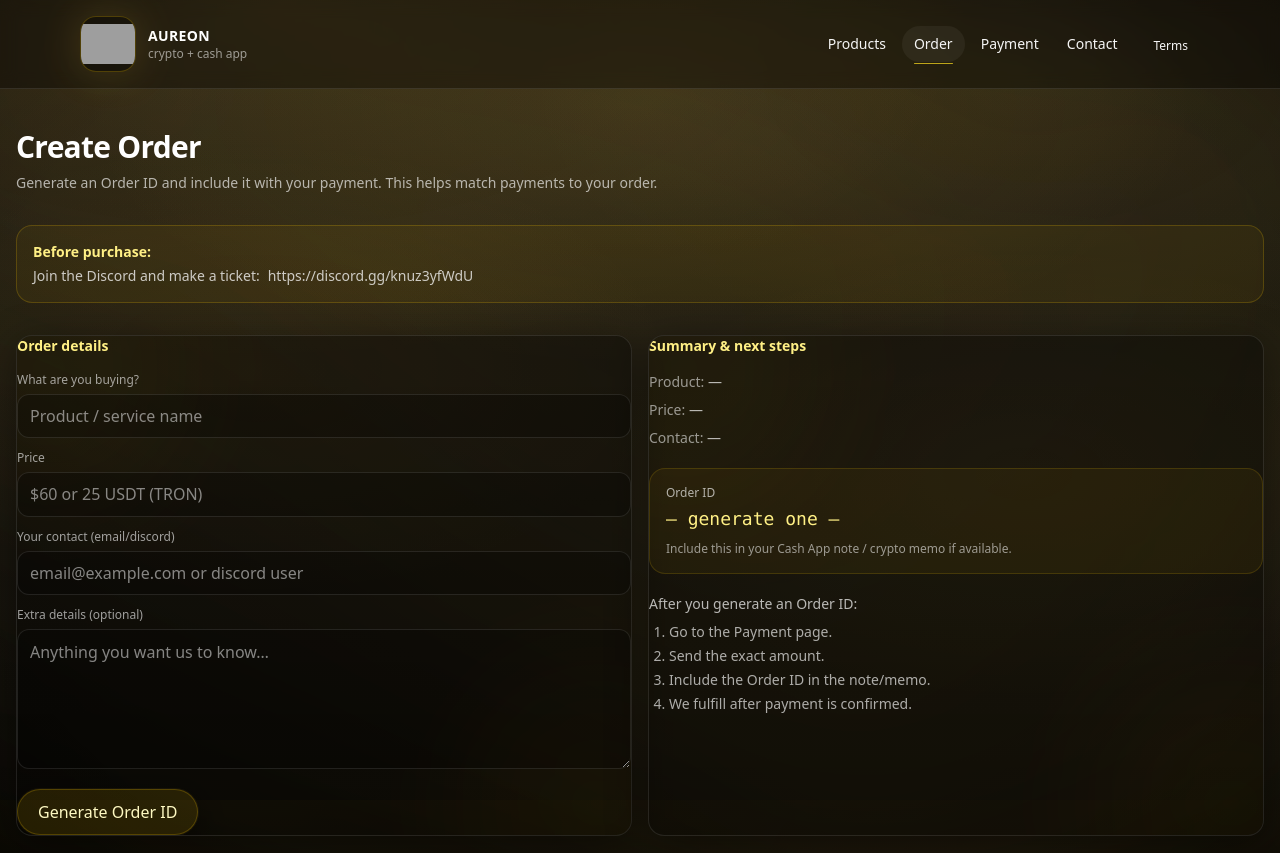
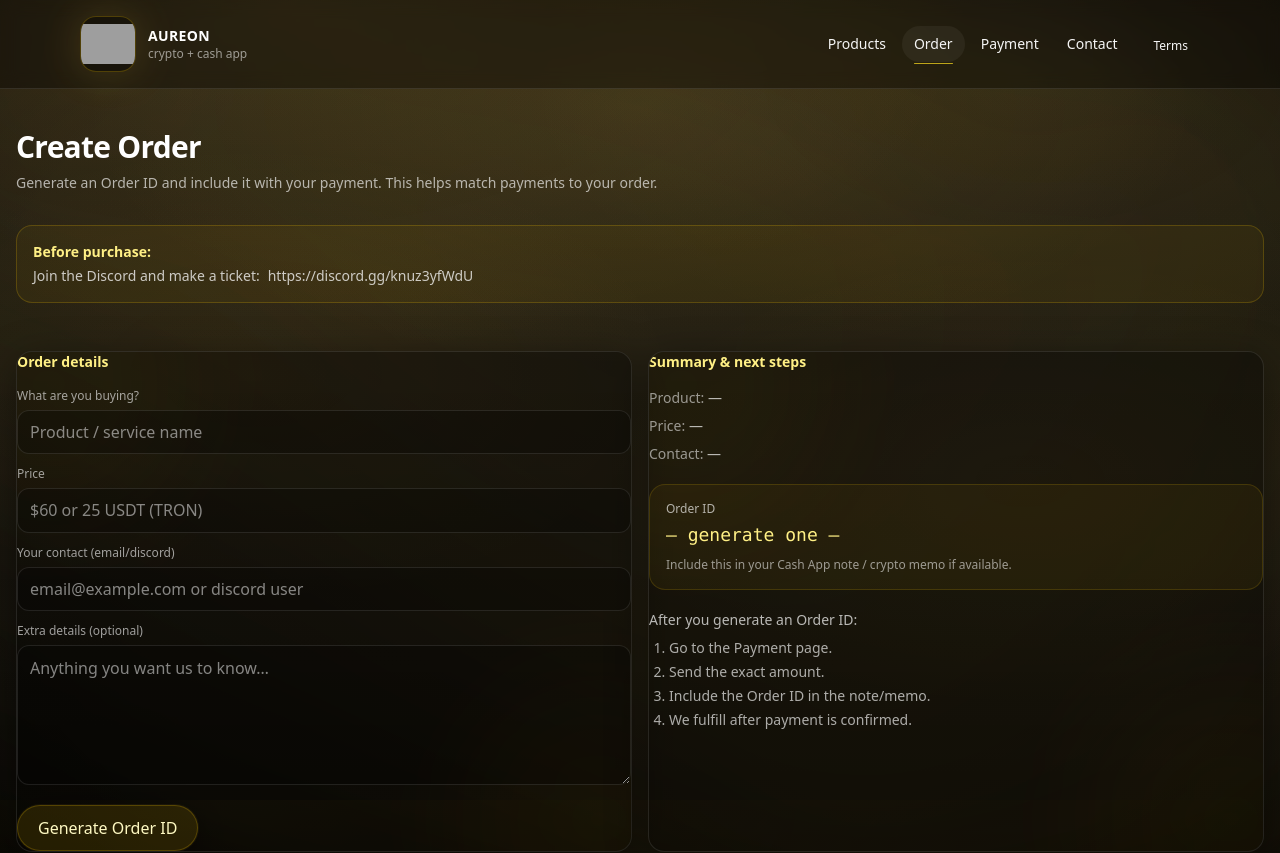
Before and after one commit to himmlegimmle46-png/aureon-collective, a Next.js app: page /order in a window 1280 px wide. Shown: the top 853 px of the page. Built offline with nearby package versions, Linux system fonts and the light colour scheme; grey boxes are pictures that could not be loaded.

Commit message:
Adjust order page spacing

```diff
--- a/app/order/page.tsx
+++ b/app/order/page.tsx
@@ -134,7 +134,7 @@
         </div>
       </div>
 
-      <div className="grid gap-4 lg:grid-cols-2">
+      <div className="mt-4 grid gap-4 lg:grid-cols-2">
         <GlowCard>
           <div className="flex items-center justify-between gap-3">
             <div className="text-sm font-semibold text-yellow-200">Order details</div>
```
